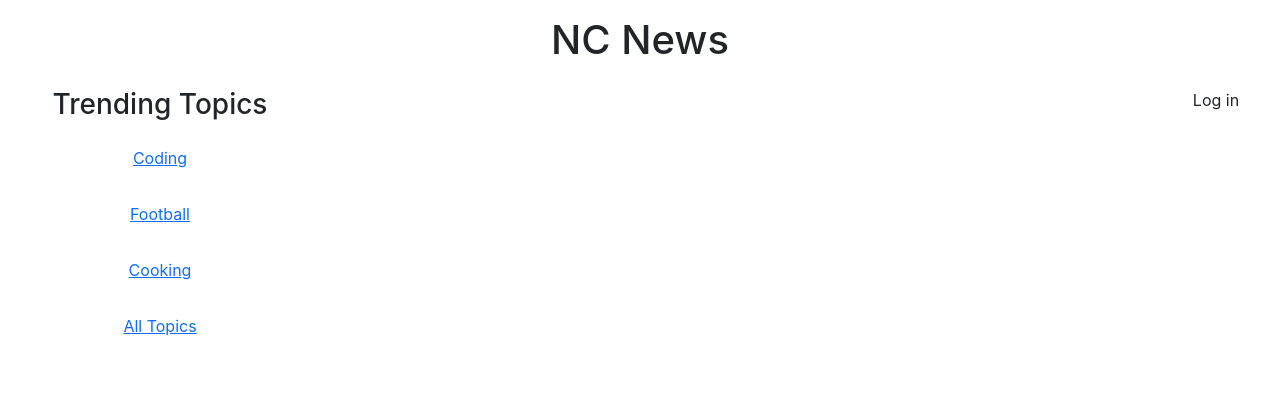
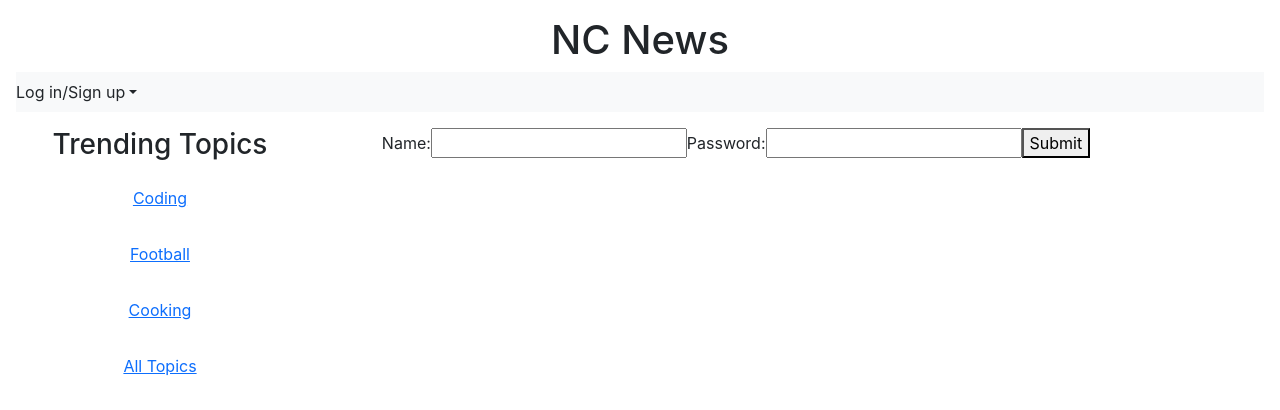
Before and after one commit to reganmatt/news-app-fe, a React (Create React App) app: page /login in a window 1280 px wide. Shown: the top 410 px of the page. Built offline with nearby package versions, Linux system fonts and the light colour scheme.

Commit message:
created user login and state

```diff
--- a/public/index.html
+++ b/public/index.html
@@ -9,6 +9,10 @@
       name="description"
       content="Web site created using create-react-app"
     />
+    <script src="https://code.jquery.com/jquery-2.1.3.min.js"></script>
+    <script src="https://maxcdn.bootstrapcdn.com/bootstrap/3.3.6/js/bootstrap.min.js"></script>
+    <script src="https://ajax.googleapis.com/ajax/libs/jquery/1.11.3/jquery.min.js"></script>
+
     <link rel="apple-touch-icon" href="%PUBLIC_URL%/logo192.png" />
     <link
   rel="stylesheet"
--- a/src/App.css
+++ b/src/App.css
@@ -94,7 +94,11 @@ padding: 1rem
 }
 
  .Login{
-  grid-area: login;
+  grid-area: page;
+ }
+
+ .signedInStatus {
+  text-align: right;
  }
 
  .singleArticle{
@@ -105,7 +109,6 @@ padding: 1rem
  .articleBody{
   max-width: 65%;
   margin: auto;
-
   padding: 10px;
  }
 
@@ -115,3 +118,28 @@ padding: 1rem
   flex-direction: row;
   justify-content: space-evenly;
  }
+
+ .basic-navbar-nav{
+  display: flex;
+  flex-direction: row;
+  align-items: flex-end;
+ }
+
+ .upVote{
+  border-radius: 50%;
+  height:50px;
+ }
+
+ .downVote{
+  border-radius: 50%;
+  height:50px;
+  transform: scaleY(-1);
+  margin-bottom: 1rem;
+ }
+
+ .voteBox{
+  display:flex;
+  flex-direction: row;
+  align-items:center;
+  justify-content: center;
+ }
--- a/src/App.js
+++ b/src/App.js
@@ -1,19 +1,27 @@
+import { BrowserRouter, Routes, Route } from "react-router-dom";
+import { UserContext } from "./components/UserContext";
+import { useState } from "react";
+
 import "./App.css";
-
 import Header from "./components/Header";
 import Articles from "./components/Articles";
 import Login from "./components/Login";
 import Navigation from "./components/Navigation";
 import SingleArticle from "./components/SingleArticle";
 
-import { BrowserRouter, Routes, Route } from "react-router-dom";
+function App() {
+  let initialUser = {
+    username: "",
+    password: "",
+  };
 
-function App() {
+  const [user, setUser] = useState(initialUser);
+
   return (
     <BrowserRouter>
+      <UserContext.Provider value={{ user, setUser }}>
         <div className="App">
           <Header />
-        <Login />
           <div>
             <h3>Trending Topics</h3>
             <Navigation />
@@ -22,8 +30,10 @@ function App() {
             <Route path="/" element={<Articles />} />
             <Route path="/topics/:topic" element={<Articles />} />
             <Route path="/article/:article_id" element={<SingleArticle />} />
+            <Route path="/login" element={<Login />} />
           </Routes>
         </div>
+      </UserContext.Provider>
     </BrowserRouter>
   );
 }
--- a/src/components/Header.jsx
+++ b/src/components/Header.jsx
@@ -1,11 +1,24 @@
+import {useContext} from 'react'
+import {UserContext} from './UserContext'
+import { Navbar, NavDropdown } from 'react-bootstrap'
+import { Link }from 'react-router-dom'
 
 function Header() {
+  const {user} = useContext(UserContext)
   return (
     <header className='header'>
-
-
       <h1>NC News</h1>
-
+      <div className='dropDown-menu'>
+        <Navbar bg='light' expand='lg'>
+        <Navbar.Toggle aria-controls='basic-navbar-nav' />
+        <Navbar.Collapse id='basic-navbar-nav'>
+      <NavDropdown id='Nav-Login' title={user.username.length === 0 ? 'Log in/Sign up' : `${user.username}`} >
+      <Link to="/login">Log in/Sign up</Link>
+      <p className='logoutText' >Logout </p>
+      </NavDropdown>
+        </Navbar.Collapse>
+        </Navbar>
+      </div>
     </header>
   )
 }
--- a/src/components/Login.jsx
+++ b/src/components/Login.jsx
@@ -1,8 +1,82 @@
+
+import {useContext} from 'react'
+import {UserContext} from './UserContext'
+import {useState} from 'react'
+
 function Login() {
+
+  const { setUser} = useContext(UserContext)
+  const [errorMessages, setErrorMessages] = useState({})
+  const [isSubmitted, setIsSubmitted] = useState(false)
+
+  const database = [
+    {
+      username: "matt",
+      password: "1234"
+    },
+    {
+      username: "bob",
+      password: "2345"
+    }
+  ];
+
+  const errors = {
+    uname: 'Username not found',
+    pass: 'Invalid password'
+  }
+
+
+
+  function handleSubmit(e){
+    e.preventDefault()
+    const {uname, pass} = e.target
+    const userData = database.find((user) => user.username === uname.value);
+
+    if (userData) {
+      if (userData.password !== pass.value) {
+        setErrorMessages({ name: "pass", message: errors.pass });
+      } else {
+        setIsSubmitted(true);
+        let signedIn={username: uname.value, password: pass.value }
+        setUser(signedIn)
+      }
+    } else {
+
+      setErrorMessages({ name: "uname", message: errors.uname });
+    }
+  }
+
+  const renderErrorMessage = (name) =>
+    name === errorMessages.name && (
+      <div className="error">{errorMessages.message}</div>
+    );
+
+const renderForm = (
+  <div className='Login'>
+      <form className='SignupForm' onSubmit={handleSubmit}>
+        <label>
+        Name:
+        <input
+        type='text'
+        name='uname' required/>
+        {renderErrorMessage('uname')}
+        </label>
+        <label>
+        Password:
+        <input
+        type='password'
+        name='pass' required/>
+        {renderErrorMessage('uname')}
+        </label>
+
+        <button type='submit'>Submit</button>
+      </form>
+    </div>
+)
   return (
-    <div className='Login'>
-      <p>Log in</p>
-    </div>
+    <div className="login-form">
+        {isSubmitted ? <div>User is successfully logged in</div> : renderForm}
+      </div>
   )
 }
 
--- a/src/components/SingleArticle.jsx
+++ b/src/components/SingleArticle.jsx
@@ -28,6 +28,7 @@ function SingleArticle() {
 
 
   return (
+
     <article className='singleArticle'>
       <h2>{article.title}</h2>
       <p className='articleBody'>{article.body}</p>
@@ -36,9 +37,12 @@ function SingleArticle() {
       <p>Comments: {article.comment_count}</p>
       <p>{article.created_at.substring(0,10)}</p>
       <p>Topic: {article.topic}</p>
-      <p>Votes: {article.votes}</p>
       </div>
-      <img src='https://pbs.twimg.com/profile_images/1333392601450426370/x_DT51WI_400x400.jpg' alt='northcoders' />
+      <div className='voteBox'>
+      <img className='upVote'onClick={(() => console.log('clicked up'))} src='https://pbs.twimg.com/profile_images/1333392601450426370/x_DT51WI_400x400.jpg' alt='northcoders' />
+      <p className='singleMeta'>Votes: {article.votes}</p>
+      <img className='downVote'onClick={(() => console.log('clicked down'))} src='https://pbs.twimg.com/profile_images/1333392601450426370/x_DT51WI_400x400.jpg' alt='northcoders' />
+      </div>
     </article>
   )
 }
```
Lines whose indentation alone changed are shown as unchanged.
